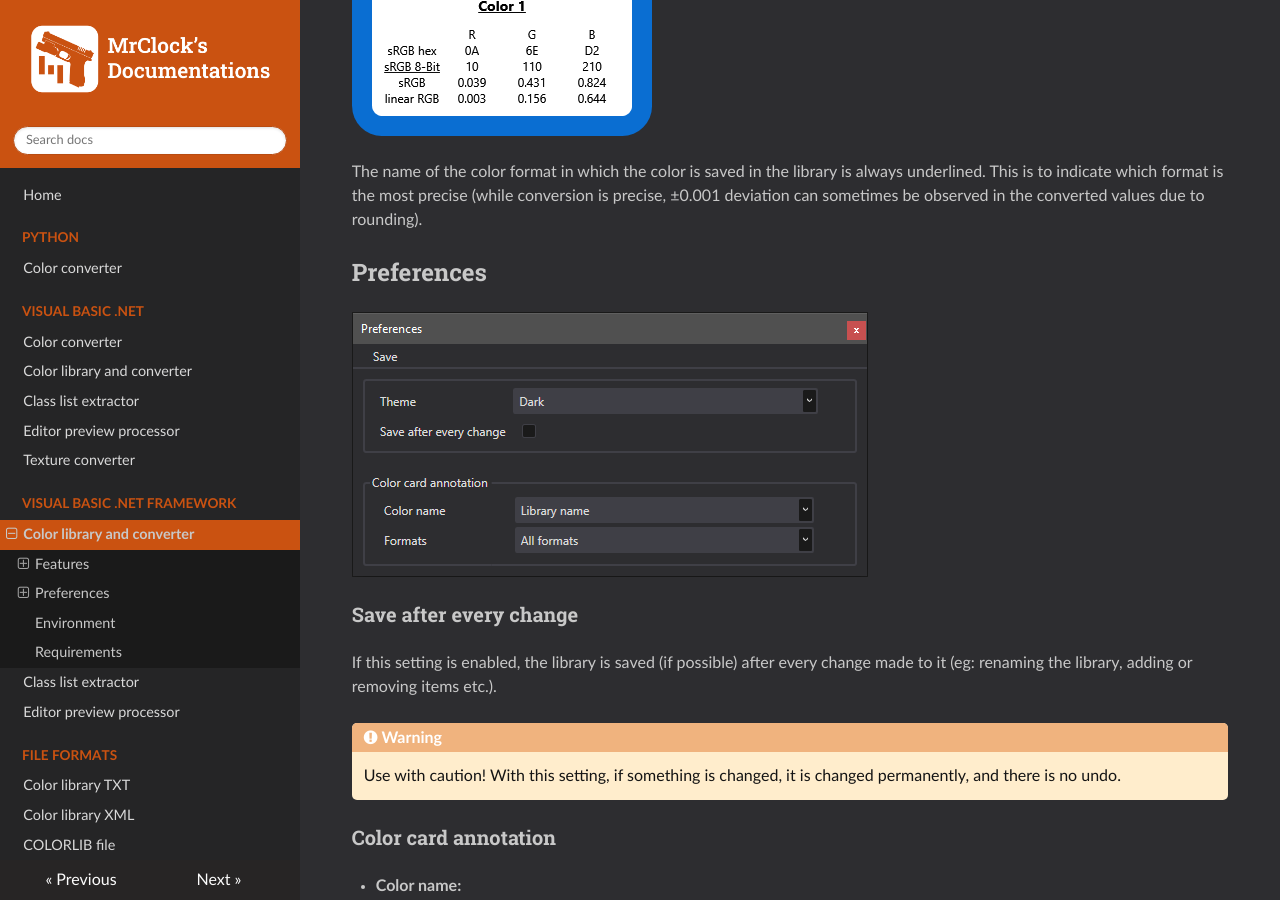
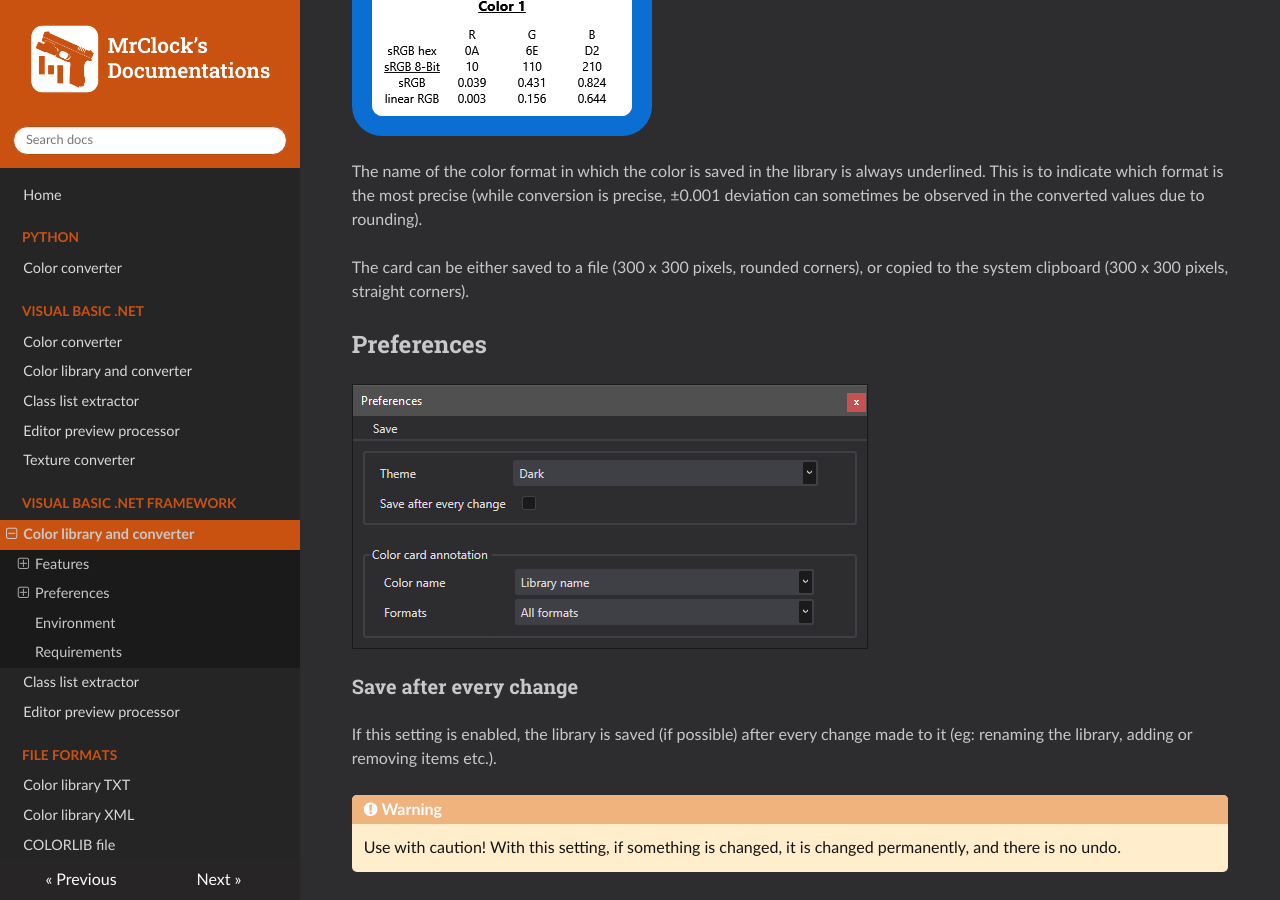
Before and after one commit to MrClock8163/ToolDocumentation, an MkDocs documentation site: the page built from docs/vbnetframework/colorlibrary.md, in a window 1280 px wide and 900 px high, scrolled down 1921 px. Built offline with MkDocs 1.6.1, drawn with Linux system fonts in a browser that asks for light colours; nearby versions of some CDN libraries.

Commit message:
Update colorlibrary.md

```diff
--- a/docs/vbnetframework/colorlibrary.md
+++ b/docs/vbnetframework/colorlibrary.md
@@ -51,6 +51,8 @@ Color cards can be generated from colors saved in the current library. The main
 
 The name of the color format in which the color is saved in the library is always underlined. This is to indicate which format is the most precise (while conversion is precise, ±0.001 deviation can sometimes be observed in the converted values due to rounding).
 
+The card can be either saved to a file (300 x 300 pixels, rounded corners), or copied to the system clipboard (300 x 300 pixels, straight corners).
+
 ## Preferences
 
 ![Preferences window](img/image_3_2.png)
```
